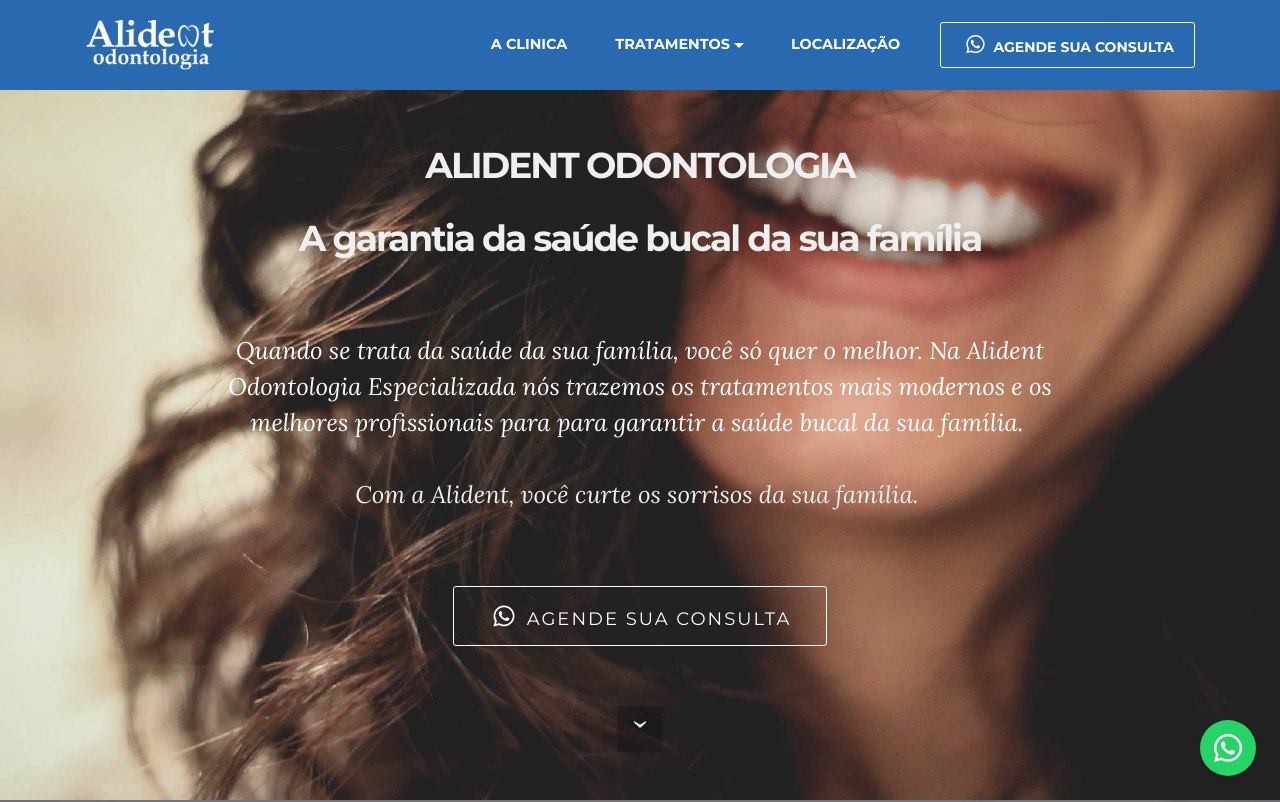
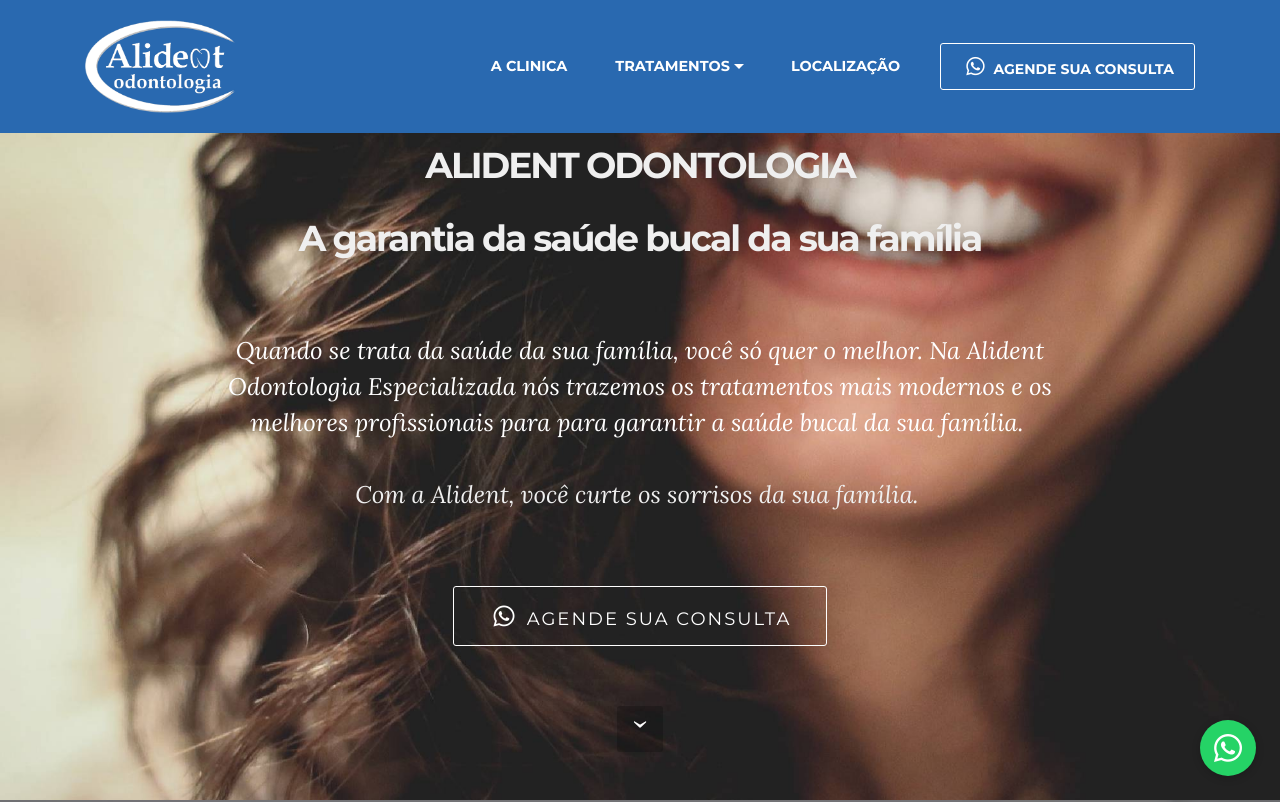
Before and after one commit to PunkDado/alident, a plain HTML site: page index.html in a window 1280 px wide. Shown: the top 802 px of the page. Drawn offline with Linux system fonts and the light colour scheme.

Commit message:
Logo Alident with contour white

```diff
--- a/index.html
+++ b/index.html
@@ -70,7 +70,7 @@
                 <div class="mbr-table-cell">
 
                     <div class="navbar-brand">
-                        <a href="#top" class="navbar-logo"><img src="assets/images/alident-odontologia-branco-justo-330x128.png" alt="alident" title="alident odontologia especializada"></a>
+                        <a href="#top" class="navbar-logo"><img src="assets/images/alident_white.png" alt="alident" title="alident odontologia especializada" style="width: 150px; height: auto"></a>
 
                     </div>
 
```
Also changed, not shown: assets/images/alident_white.png (added).
